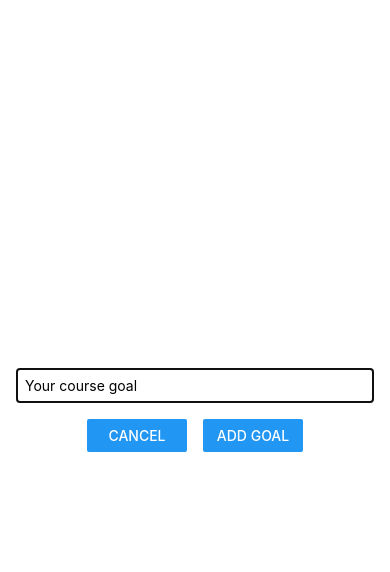
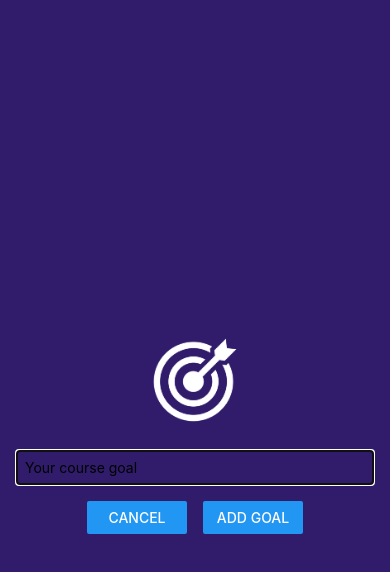
Before and after one commit to edsonjmv/rncourse, a React Native app: screen / in a window 390 px wide. Both pictures are taken after a click on the button "ADD NEW GOAL". Shown: the top 572 px of the page. Built offline with nearby package versions, Linux system fonts and the light colour scheme.

Commit message:
Working with images

```diff
--- a/components/GoalInput.js
+++ b/components/GoalInput.js
@@ -1,5 +1,12 @@
 import { useState } from 'react';
-import { Button, StyleSheet, TextInput, View, Modal } from 'react-native';
+import {
+  Button,
+  StyleSheet,
+  TextInput,
+  View,
+  Modal,
+  Image
+} from 'react-native';
 
 function GoalInput(props) {
   const [enteredText, setEnteredText] = useState('');
@@ -16,6 +23,10 @@
   return (
     <Modal visible={props.visible} animationType="slide">
       <View style={styles.inputContainer}>
+        <Image
+          style={styles.image}
+          source={require('../assets/images/goal.png')}
+        />
         <TextInput
           style={styles.textInput}
           placeholder="Your course goal"
@@ -40,10 +51,13 @@
     flex: 1,
     justifyContent: 'center',
     alignItems: 'center',
-    marginBottom: 24,
     padding: 16,
-    borderBottomWidth: 1,
-    borderBottomColor: '#ccc'
+    backgroundColor: '#311b6b'
+  },
+  image: {
+    width: 100,
+    height: 100,
+    margin: 20
   },
   textInput: {
     borderWidth: 1,
```
Also changed, not shown: assets/images/goal.png (added).
